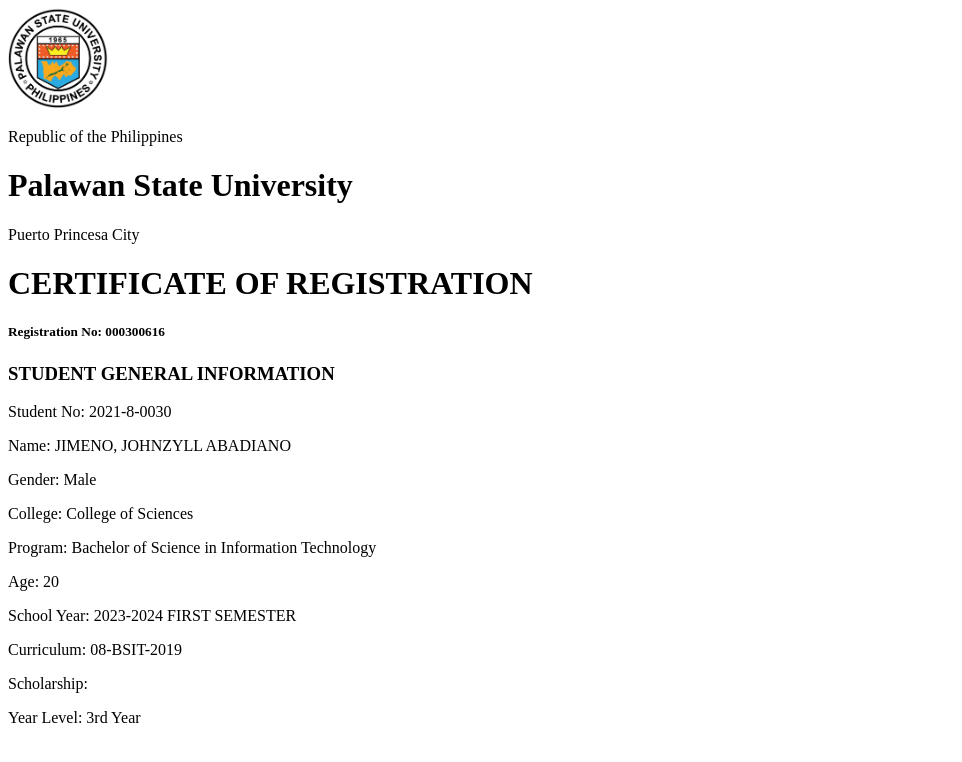
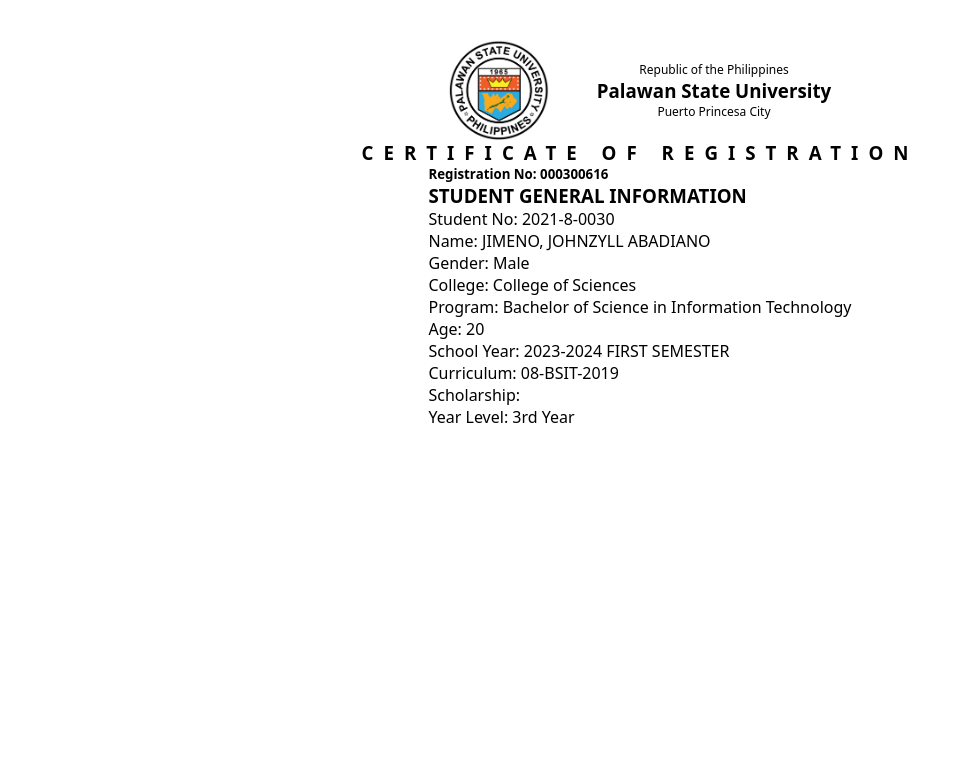
Before and after one commit to JohnzExor/Jimeno-CertificateOfRegistration, a plain HTML site: page index.html in a window 1280 px wide. Shown: the whole page, without its empty margins (0-962 px from the left). Drawn offline with Linux system fonts and the light colour scheme.

Commit message:
finished the css of header

```diff
--- a/index.html
+++ b/index.html
@@ -4,18 +4,19 @@
     <meta charset="UTF-8" />
     <meta name="viewport" content="width=device-width, initial-scale=1.0" />
     <title>Certificate Of Registration</title>
+    <link rel="stylesheet" href="./style.css" />
   </head>
   <body>
     <header>
-      <div>
-        <img src="/pictures/psulogo.jpg" width="100" />
-        <div>
+      <div class="header-container">
+        <img src="/pictures/psulogo.jpg" />
+        <div class="header-text">
           <p>Republic of the Philippines</p>
-          <h1>Palawan State University</h1>
+          <h3>Palawan State University</h3>
           <p>Puerto Princesa City</p>
         </div>
-        <h1>CERTIFICATE OF REGISTRATION</h1>
       </div>
+      <h3 class="header-title">CERTIFICATE OF REGISTRATION</h3>
     </header>
     <main>
       <h5>Registration No: 000300616</h5>
--- a/style.css
+++ b/style.css
@@ -0,0 +1,42 @@
+* {
+    margin: 0;
+    padding: 0;
+}
+
+body {
+    width: 100%;
+    display: flex;
+    flex-direction: column;
+    justify-content: center;
+    align-items: center;
+    font-family: system-ui, -apple-system, BlinkMacSystemFont, 'Segoe UI', Roboto, Oxygen, Ubuntu, Cantarell, 'Open Sans', 'Helvetica Neue', sans-serif;
+}
+
+header {
+    margin-top: 2.5em;
+}
+
+header .header-container {
+    display: flex;
+    align-items: center;
+    justify-content: center;
+    gap: 3em;
+}
+
+header .header-container img {
+    width: 100px;
+}
+
+header .header-container .header-text {
+    display: flex;
+    flex-direction: column;
+    align-items: center;
+}
+
+header .header-container .header-text p {
+    font-size: 12px;
+}
+
+header .header-title {
+    letter-spacing: 10px;
+}
```
